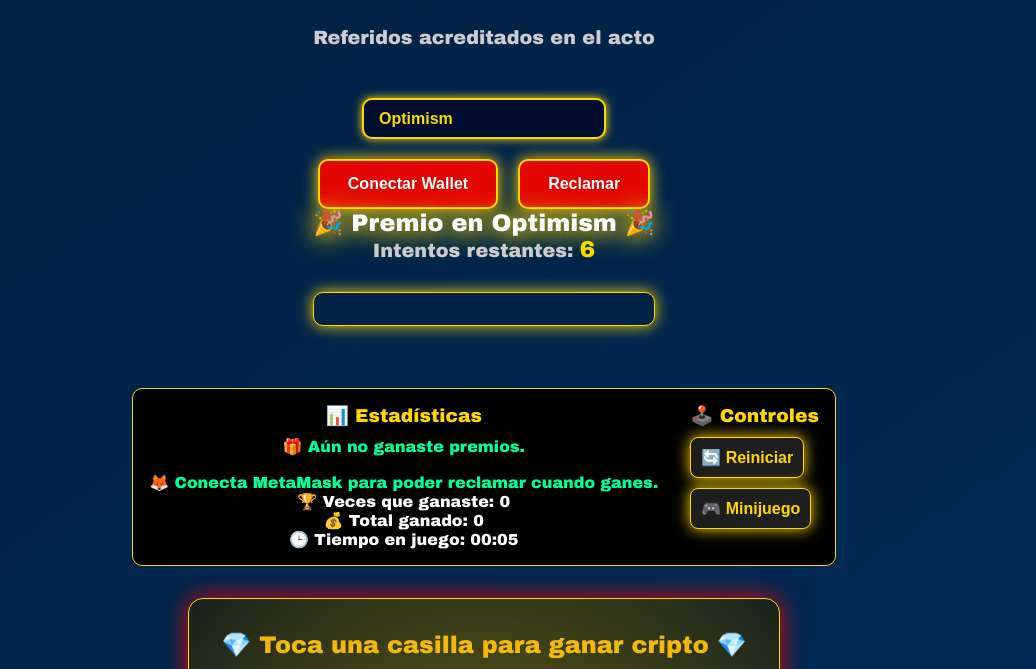
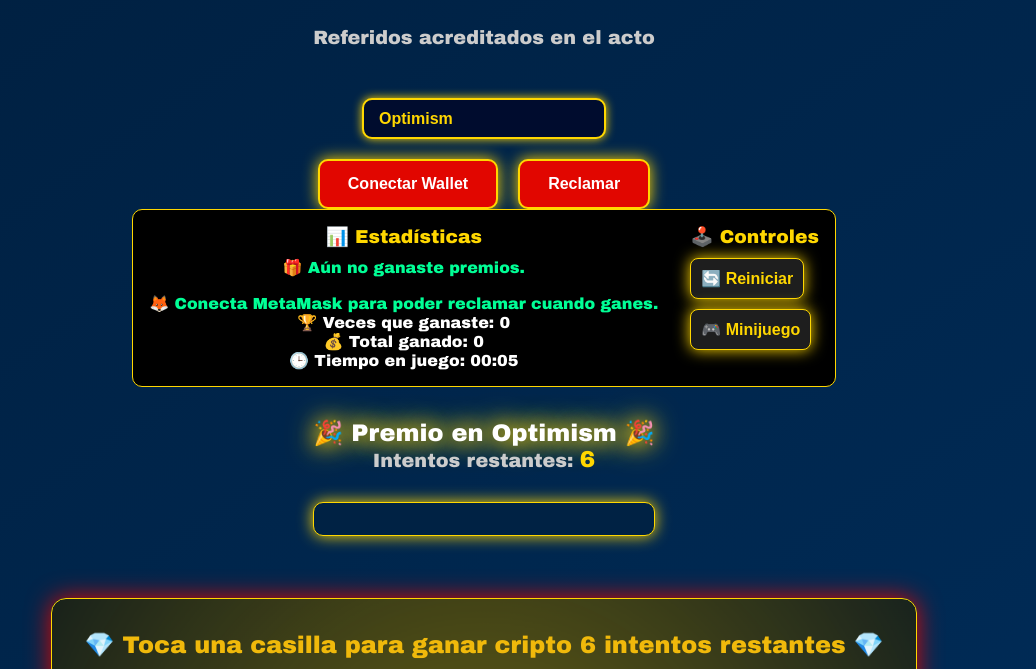
Before and after one commit to horaciolidity/recibe-tu-regalo, a plain HTML site: page index.html in a window 1280 px wide. Shown: the part 131-800 px from the top of the page, without its empty margins (156-1192 px from the left). Drawn offline with Linux system fonts and the light colour scheme.

Commit message:
Update index.html

```diff
--- a/index.html
+++ b/index.html
@@ -56,11 +56,7 @@
     <button id="claimAll" disabled>Reclamar </button>
   </div>
 
-        <div class="info-panel">
-            <h2 class="prize-animation">🎉 Premio en Optimism 🎉</h2>
-            <p>Intentos restantes: <span class="attempts" id="attempts">3</span></p>
-            <p id="prize-info"></p>
-        </div>
+
 
 <div class="dashboard">
   <div class="stats">
@@ -90,10 +86,14 @@
 </div>
 
 
-
+ <div class="info-panel">
+            <h2 class="prize-animation">🎉 Premio en Optimism 🎉</h2>
+            <p>Intentos restantes: <span class="attempts" id="attempts">3</span></p>
+            <p id="prize-info"></p>
+        </div>
 
 <div class="game-container">
-  <h2 style="color: #f0b90b; margin-bottom: 1rem;">💎 Toca una casilla para ganar cripto 💎</h2>
+  <h2 style="color: #f0b90b; margin-bottom: 1rem;">💎 Toca una casilla para ganar cripto 6 intentos restantes 💎</h2>
   <div class="grid" id="grid"></div>
 </div>
 
```
